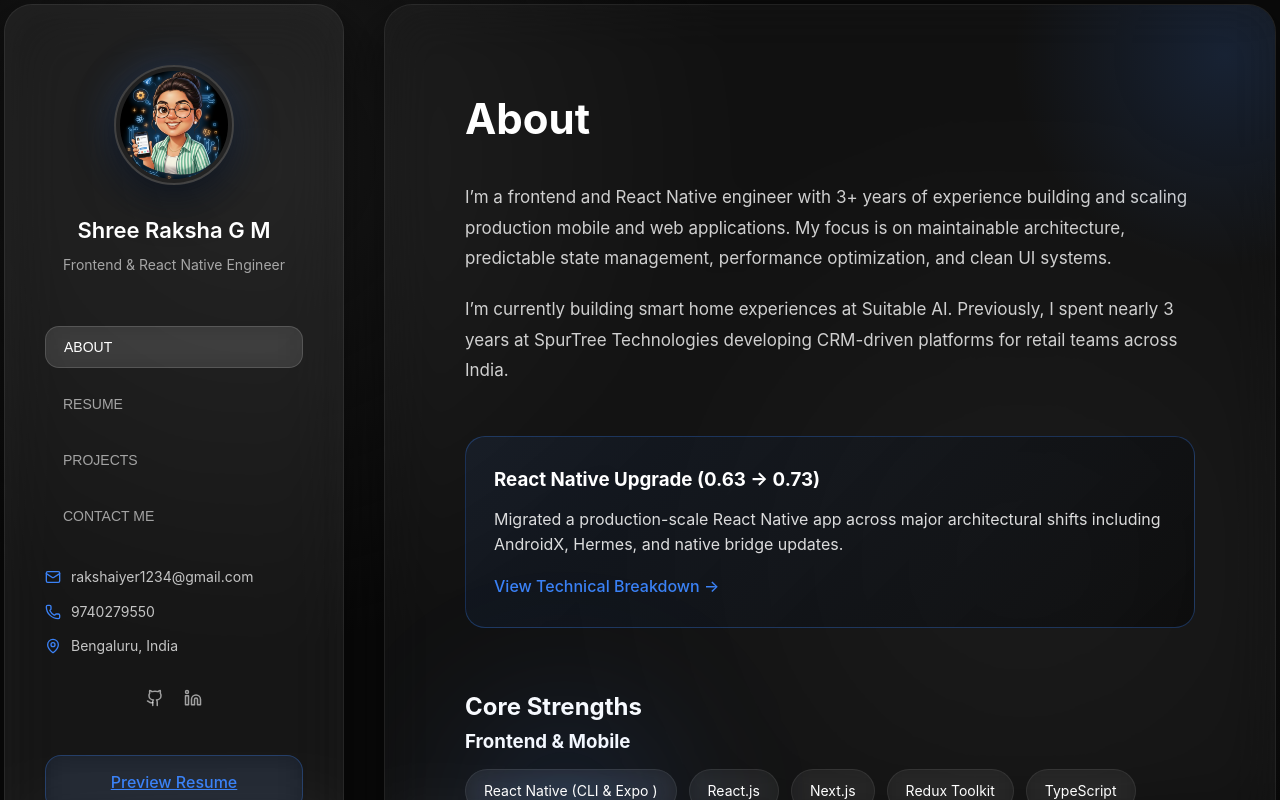
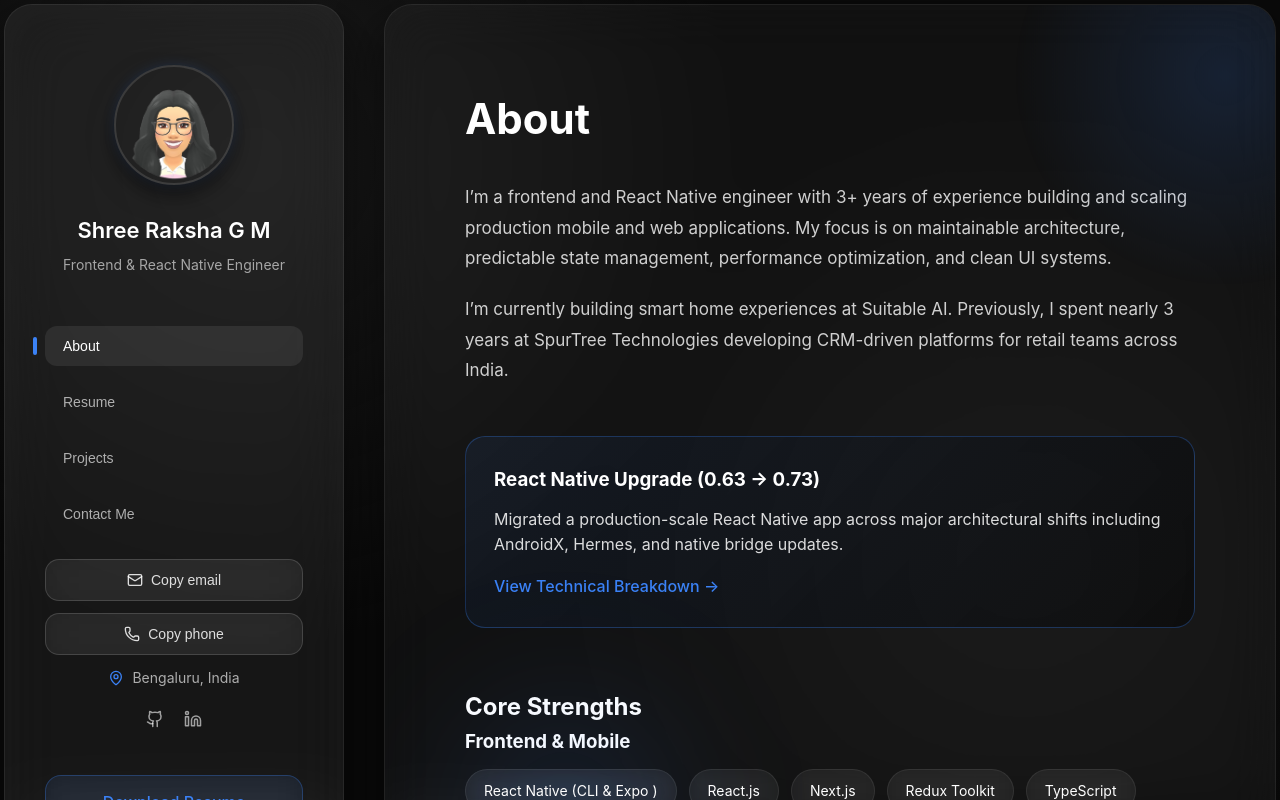
Before and after one commit to rakshaiyer/raksha-portfolio, a Next.js app: page / in a window 1280 px wide. Shown: the top 800 px of the page. Built offline with nearby package versions, Linux system fonts and the light colour scheme.

Commit message:
feature/v3: Download resume changes+ UI annimations

```diff
--- a/src/components/dashboard.module.scss
+++ b/src/components/dashboard.module.scss
@@ -1,4 +1,3 @@
-
 /* DESKTOP LAYOUT */
 
 .wrapper {
@@ -8,7 +7,6 @@
   gap: 40px;
   box-sizing: border-box;
   min-height: 100vh;
-
 }
 
 /* ============================= */
@@ -29,9 +27,11 @@ border-radius: 28px;
 
   display: flex;
   flex-direction: column;
-
 }
 
+.main::before {
+  animation: floatGlow 8s ease-in-out infinite alternate;
+}
 /* PROFILE */
 .profile {
   text-align: center;
@@ -39,8 +39,8 @@ border-radius: 28px;
 }
 
 .profile img {
-  width: 120px;
-  height: 120px;
+  width: 105px;
+  height: 105px;
   min-width: 120px;
   min-height: 120px;
 
@@ -49,12 +49,12 @@ border-radius: 28px;
 
   aspect-ratio: 1 / 1;
 
-  border: 2px solid rgba(255,255,255,0.15);
-  padding: 4px;
+  border: 2px solid rgba(255, 255, 255, 0.12);
+  padding: 0;
 
   box-shadow:
-    0 15px 40px rgba(0,0,0,0.6),
-    0 0 40px rgba(59,130,246,0.25);
+    0 10px 25px rgba(0, 0, 0, 0.5),
+    0 0 12px rgba(59, 130, 246, 0.18);
 
   transition: 0.4s ease;
 }
@@ -71,7 +71,7 @@ border-radius: 28px;
 
 .role {
   font-size: 14px;
-  color: rgba(255,255,255,0.6);
+  color: rgba(255, 255, 255, 0.6);
   margin-top: 6px;
 }
 
@@ -86,30 +86,47 @@ border-radius: 28px;
 }
 
 .tab {
+  position: relative;
   background: transparent;
   border: none;
-  color: rgba(255, 255, 255, 0.6);
+  color: rgba(255,255,255,0.65);
   font-size: 14px;
   cursor: pointer;
   text-align: left;
   padding: 12px 18px;
-  border-radius: 14px;
-  transition: 0.3s ease;
+  border-radius: 12px;
+  transition: all 0.25s ease;
 }
-
 .tab:hover {
-  background: rgba(255, 255, 255, 0.05);
   color: white;
+  background: rgba(255,255,255,0.05);
 }
 
 .activeTab {
-  background: rgba(255, 255, 255, 0.1);
-  backdrop-filter: blur(15px);
-  border: 1px solid rgba(255,255,255,0.15);
   color: white;
-  padding: 12px 18px;
-  border-radius: 14px;
+  background: rgba(255,255,255,0.08);
 }
+
+.activeTab::before {
+  content: "";
+  position: absolute;
+  left: -12px;
+  top: 50%;
+  transform: translateY(-50%);
+  width: 4px;
+  height: 18px;
+  border-radius: 3px;
+  background: #3b82f6;
+}
+
+// .activeTab {
+//   background: rgba(255, 255, 255, 0.1);
+//   backdrop-filter: blur(15px);
+//   border: 1px solid rgba(255, 255, 255, 0.15);
+//   color: white;
+//   padding: 12px 18px;
+//   border-radius: 14px;
+// }
 
 /* ============================= */
 /* DOWNLOAD */
@@ -163,10 +180,18 @@ border-radius: 28px;
   position: absolute;
   width: 500px;
   height: 500px;
-  background: radial-gradient(circle, rgba(59,130,246,0.15), transparent 60%);
+  background: radial-gradient(
+    circle,
+    rgba(59, 130, 246, 0.15),
+    transparent 60%
+  );
   top: -200px;
   right: -200px;
   pointer-events: none;
+}
+@keyframes floatGlow {
+  0% { transform: translateY(0px); }
+  100% { transform: translateY(25px); }
 }
 .social {
   margin-top: 20px;
@@ -177,7 +202,7 @@ border-radius: 28px;
 }
 
 .social a {
-  color: rgba(255,255,255,0.6);
+  color: rgba(255, 255, 255, 0.6);
   transition: 0.3s ease;
 }
 
@@ -200,7 +225,7 @@ border-radius: 28px;
   margin-bottom: 12px;
 
   font-size: 14px;
-  color: rgba(255,255,255,0.75);
+  color: rgba(255, 255, 255, 0.75);
 }
 
 .infoItem svg {
@@ -217,12 +242,118 @@ border-radius: 28px;
     gap: 25px;
   }
 }
+.avatar {
+  position: relative;
+  z-index: 2;
+
+  width: 100px;
+  height: 100px;
+
+  border-radius: 50%;
+  object-fit: cover;
+
+  border: 2px solid rgba(255,255,255,0.15);
+
+  box-shadow:
+    0 10px 25px rgba(0,0,0,0.6),
+    0 0 20px rgba(59,130,246,0.25);
+
+  transition: transform 0.25s ease;
+}
+
+.avatar:hover {
+  transform: scale(1.03);
+}
+
+// Match background to sidebar
+.avatar-container {
+  background: transparent; // or match sidebar color
+}
+
+.avatarWrapper {
+  position: relative;
+  width: 120px;
+  height: 120px;
+  margin: 0 auto 20px auto;
+  display: flex;
+  align-items: center;
+  justify-content: center;
+}
+.avatarWrapper::before {
+  content: "";
+  position: absolute;
+  width: 140px;
+  height: 140px;
+  border-radius: 50%;
+
+  background: radial-gradient(
+    circle,
+    rgba(59,130,246,0.35) 0%,
+    rgba(59,130,246,0.15) 40%,
+    transparent 70%
+  );
+
+  filter: blur(18px);
+  z-index: 0;
+}
+
+.contactActions {
+  margin-top: 25px;
+  display: flex;
+  flex-direction: column;
+  gap: 12px;
+}
+
+.copyButton {
+  display: flex;
+  align-items: center;
+  justify-content: center;
+  gap: 8px;
+
+  padding: 12px 18px;
+  border-radius: 14px;
+
+  font-size: 14px;
+  color: rgba(255,255,255,0.85);
+
+  cursor: pointer;
+
+  backdrop-filter: blur(20px);
+  background: rgba(255,255,255,0.05);
+
+  border: 1px solid rgba(255,255,255,0.15);
+
+  transition: all 0.25s ease;
+}
+
+.copyButton:hover {
+  border-color: #3b82f6;
+
+  box-shadow:
+    0 0 0 2px rgba(59,130,246,0.25),
+    0 0 18px rgba(59,130,246,0.25);
+
+  transform: translateY(-2px);
+}
+
+.location {
+  display: flex;
+  align-items: center;
+  justify-content: center;
+  gap: 8px;
+
+  font-size: 14px;
+  color: rgba(255,255,255,0.65);
+}
+
+.location svg {
+  color: #3b82f6;
+}
 /* ============================= */
 /* MOBILE CLEAN VERSION */
 /* ============================= */
 
 @media (max-width: 900px) {
-
   .wrapper {
     display: flex;
     flex-direction: column;
@@ -244,10 +375,12 @@ border-radius: 28px;
   }
 
 .profile {
+  text-align: center;
+  margin-bottom: 40px;
+
   display: flex;
+  flex-direction: column;
   align-items: center;
-    gap: 15px;
-    text-align: left;
 }
 
   .profile img {
@@ -256,14 +389,26 @@ border-radius: 28px;
   }
 
 .name {
-    font-size: 18px;
-    margin: 0;
-    line-height: 1.2;
+  margin-top: 18px;
+  font-size: 20px;
+  font-weight: 600;
+  text-align: center;
+  line-height: 1.3;
+
+  max-width: 220px;
+  margin-left: auto;
+  margin-right: auto;
 }
 
 .role {
-    font-size: 13px;
-    margin-top: 4px;
+  font-size: 14px;
+  color: rgba(255,255,255,0.6);
+  margin-top: 8px;
+  line-height: 1.4;
+
+  max-width: 220px;
+  margin-left: auto;
+  margin-right: auto;
 }
 
   .nav {
@@ -278,13 +423,13 @@ border-radius: 28px;
     padding: 10px 18px;
     border-radius: 25px;
     font-size: 13px;
-    background: rgba(255,255,255,0.05);
+    background: rgba(255, 255, 255, 0.05);
     flex-shrink: 0;
   }
 
   .activeTab {
-    background: rgba(59,130,246,0.2);
-    border: 1px solid rgba(59,130,246,0.6);
+    background: rgba(59, 130, 246, 0.2);
+    border: 1px solid rgba(59, 130, 246, 0.6);
   }
 
   .infoBlock {
@@ -308,8 +453,8 @@ border-radius: 28px;
     gap: 8px;
     margin-bottom: 20px;
 
-    background: rgba(255,255,255,0.08);
-    border: 1px solid rgba(255,255,255,0.15);
+    background: rgba(255, 255, 255, 0.08);
+    border: 1px solid rgba(255, 255, 255, 0.15);
     padding: 8px 14px;
     border-radius: 12px;
 
--- a/src/components/dashboard.tsx
+++ b/src/components/dashboard.tsx
@@ -26,6 +26,7 @@ export default function DashboardLayout() {
   const [isMobile, setIsMobile] = useState(false);
   const [showSidebar, setShowSidebar] = useState(true);
   const [menuOpen, setMenuOpen] = useState(false);
+  const [copied, setCopied] = useState("");
 
   const { profile, navigation } = content;
 
@@ -48,6 +49,13 @@ export default function DashboardLayout() {
     }
   };
 
+  const handleCopy = (text: string, type: string) => {
+    navigator.clipboard.writeText(text);
+    setCopied(type);
+
+    setTimeout(() => setCopied(""), 1500);
+  };
+
   const renderContent = () => {
     switch (activeTab) {
       case "about":
@@ -64,12 +72,10 @@ export default function DashboardLayout() {
   };
 
   return (
-    <>
     <div className={styles.wrapper}>
-        {/* SIDEBAR */}
       {(!isMobile || showSidebar) && (
         <aside className={styles.sidebar}>
-            {/* Mobile Top Bar */}
+
           {isMobile && (
             <div className={styles.mobileHeader}>
               <button
@@ -81,19 +87,28 @@ export default function DashboardLayout() {
             </div>
           )}
 
-            <div className={styles.profile}>
-              <img
-                src="/avatar-darktheme.png"
+          {/* PROFILE */}
+          <motion.div
+            className={styles.profile}
+            initial={{ opacity: 0, y: 15 }}
+            animate={{ opacity: 1, y: 0 }}
+          >
+            <motion.img
+              src="/shree-bitEmoji.png"
               alt="Profile Avatar"
               className={styles.avatar}
+              initial={{ scale: 0.9 }}
+              animate={{ scale: 1 }}
+              transition={{ duration: 0.35 }}
             />
+
             <div className={styles.profileText}>
               <h2 className={styles.name}>{profile.name}</h2>
               <p className={styles.role}>{profile.role}</p>
             </div>
-            </div>
+          </motion.div>
 
-            {/* NAV (Desktop always visible, Mobile only if open) */}
+          {/* NAVIGATION */}
           {(!isMobile || menuOpen) && (
             <div className={styles.nav}>
               {navigation.map((item) => (
@@ -104,29 +119,38 @@ export default function DashboardLayout() {
                     activeTab === item.key ? styles.activeTab : ""
                   }`}
                 >
-                    {item.label.toUpperCase()}
+                  {item.label}
                 </button>
               ))}
             </div>
           )}
 
-            <div className={styles.infoBlock}>
-              <div className={styles.infoItem}>
+          {/* CONTACT */}
+          <div className={styles.contactActions}>
+
+            <button
+              className={styles.copyButton}
+              onClick={() => handleCopy(profile.email, "email")}
+            >
               <Mail size={16} />
-                <span>{profile.email}</span>
-              </div>
+              {copied === "email" ? "Copied!" : "Copy email"}
+            </button>
 
-              <div className={styles.infoItem}>
+            <button
+              className={styles.copyButton}
+              onClick={() => handleCopy(profile.phone, "phone")}
+            >
               <Phone size={16} />
-                <span>{profile.phone}</span>
-              </div>
+              {copied === "phone" ? "Copied!" : "Copy phone"}
+            </button>
 
-              <div className={styles.infoItem}>
+            <div className={styles.location}>
               <MapPin size={16} />
-                <span>{profile.location}</span>
+              {profile.location}
             </div>
           </div>
 
+          {/* SOCIAL */}
           <div className={styles.social}>
             {profile.social?.map((item, i) => (
               <a
@@ -141,21 +165,23 @@ export default function DashboardLayout() {
             ))}
           </div>
 
-            {/* Resume Modal Trigger */}
+          {/* RESUME CTA */}
           <a
-              href="/shreeRakshaResume.pdf"
+            href="/SHREE_RAKSHA_Resume_v2.pdf"
             target="_blank"
             rel="noopener noreferrer"
             className={styles.download}
           >
-              Preview Resume
+            Download Resume
           </a>
+
         </aside>
       )}
 
       {/* MAIN */}
       {(!isMobile || !showSidebar || activeTab === "about") && (
         <main className={styles.main}>
+
           {isMobile && !showSidebar && (
             <button
               className={styles.mobileBack}
@@ -168,17 +194,17 @@ export default function DashboardLayout() {
           <AnimatePresence mode="wait">
             <motion.div
               key={activeTab}
-                initial={{ opacity: 0, y: 20 }}
+              initial={{ opacity: 0, y: 40 }}
               animate={{ opacity: 1, y: 0 }}
               exit={{ opacity: 0, y: -20 }}
-                transition={{ duration: 0.3 }}
+              transition={{ duration: 0.45 }}
             >
               {renderContent()}
             </motion.div>
           </AnimatePresence>
+
         </main>
       )}
     </div>
-    </>
   );
 }
```
Also changed, not shown: public/shree-bitEmoji.png (added), 1 other file (tests, documents, lock files or other folders). Lines whose indentation alone changed are shown as unchanged.
